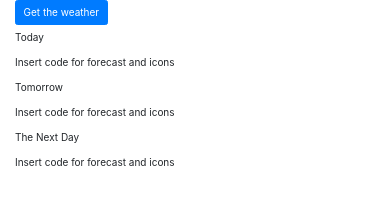
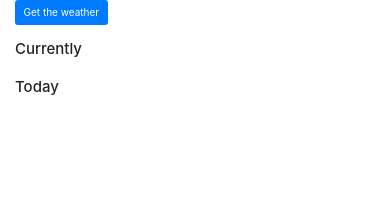
Before and after one commit to jcheck/weather, a plain HTML site: page index.html in a window 390 px wide. Drawn offline with nearby package versions, Linux system fonts and the light colour scheme.

Commit message:
major changes
…

```diff
--- a/index.html
+++ b/index.html
@@ -14,43 +14,37 @@
 
   <!--Get Weather button functionality-->
 
-  <div class="container-fluid"><!--Open containter.fluid-->
+  <div class="container-fluid">
+  <!--Open containter.fluid-->
      <h3><a href="#" class="btn btn-primary get-the-weather">Get the weather</a></h3>
 
     <div class="row">
-     <div class="weather-report">
+     <div class="col-md-4">
+       <p><h4>Currently</h4></p>
+      <div class="weather-report">
+        <!-- <canvas id="icon_current"> -->
+       </div>
      </div>
 
-    <!--Create a table that has the 5-day forecast and link to map>-->
-    <!--Need to show current weather conditions and 3-day daily forecast-->
+     <div class="col-md-4">
+       <p><h4>Today</h4></p>
+       <div class="weather-report">
+         <!-- <canvas id="icon_current"> -->
+       </div>
+     </div>
+
+   </div>
+
+    <!-- Create a table that has the 5-day forecast and link to map> -->
+    <!-- Need to show current weather conditions and 3-day daily forecast-->
     <!--Perhaps show the hourly forecast and icons with sun/clouds, also moon phase, Wanning or Waxing Gibbous-->
     <!--Use div class container.fluid in order to make the layout nice with padding and borders, use bootstrap themes to make layout better-->
 
-  </div><!--Close Get Weather button functionality-->
+   </div>
+   <!--Close Get Weather button functionality-->
 
-  <!--Begin Table Layout for 3-Day Forecast-->
-
-  <div class="row"><!--Open Table Layout for 3-Day Forecast-->
-    <div class="col-md-4">
-      <p>Today</p>
-      <p>Insert code for forecast and icons</p>
-    </div>
-
-    <div class="col-md-4">
-      <p>Tomorrow</p>
-      <p>Insert code for forecast and icons</p>
-    </div>
-
-    <div class="col-md-4">
-      <p>The Next Day</p>
-      <p>Insert code for forecast and icons</p>
-    </div>
-
-  </div> <!--Close Table Layout for 3-Day Forecast-->
-
-  <!--Create functionality to say format these attributes <p> etc once clicked and then re-layout the page-->
-
-</div> <!--Close container.fluid-->
+  </div>
+  <!--Close container.fluid-->
 
 </body>
 
--- a/weather.js
+++ b/weather.js
@@ -5,9 +5,9 @@ $(function() {
     // Put your code here to change the "markup" variable.
     // Don't change any other code in this file. You will be sad.
 
-    var markup = "The current weather is " + data.daily.summary
+    var markup = data.currently.summary + " with " + data.currently.icon + " skies. The current temperature is " + data.currently.temperature + " degrees with visibility up to " + data.currently.visibility + " mi " ;
 
-    // define the variable to go pull the objects from the data object, use week 4 survival code
+    var markup = data.daily.data[0].summary + " The high will be " + data.daily.data[0].temperatureMax + " degrees and the low will be " + data.daily.data[0].temperatureMin + " degrees.  Winds of up to " + data.daily.data[0].windSpeed + " mph gusts and visibility of up to " + data.daily.data[0].visibility + " mi " ;
 
     // End of your code
 
```
